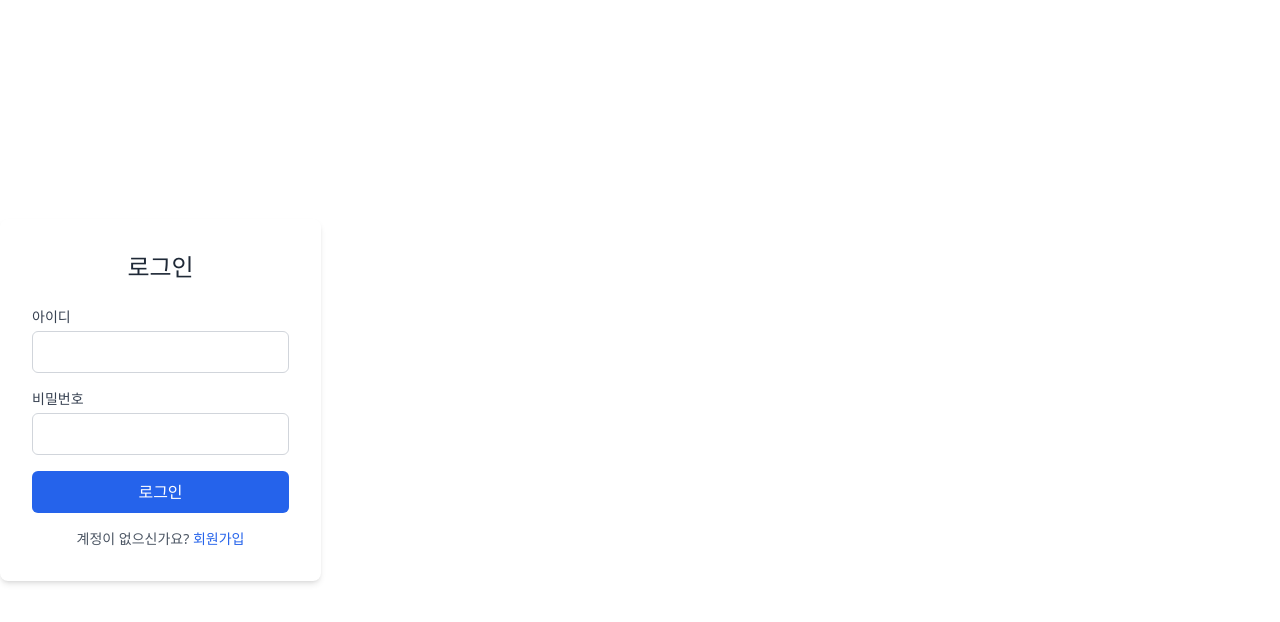
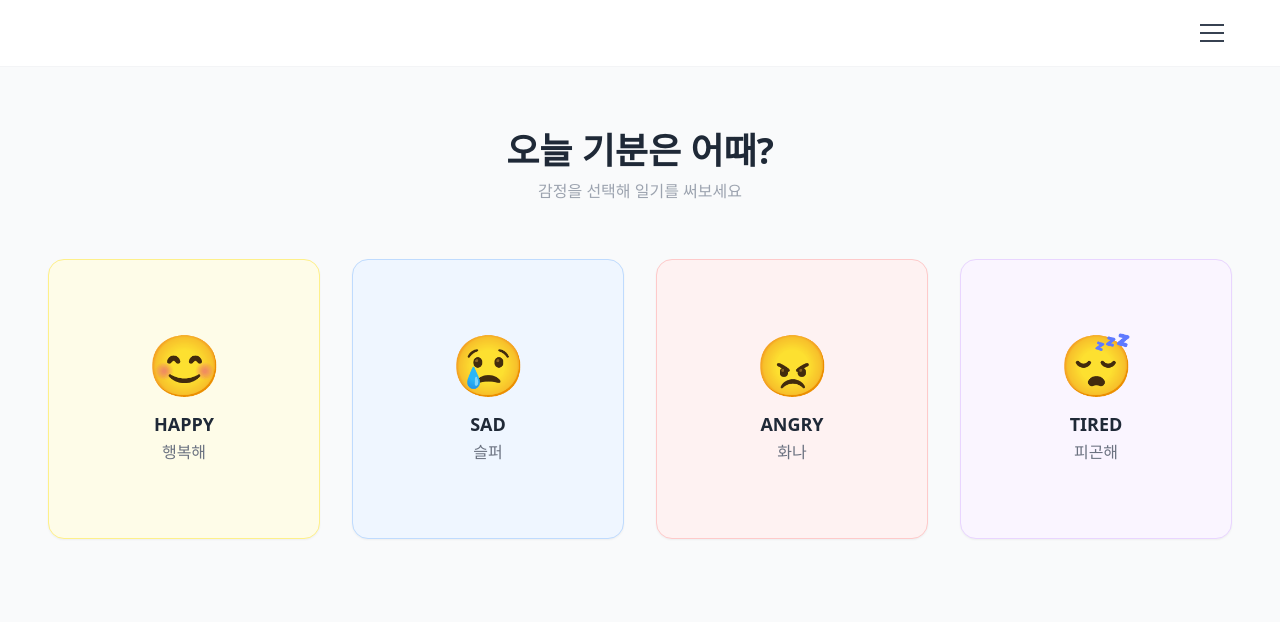
Before and after one commit to Leeeydia/diary-frontend, a React app: page / in a window 1280 px wide. Before the commit this address led to /login. Shown: the top 622 px of the page. Built offline with nearby package versions, Linux system fonts and the light colour scheme; no server answers; the HTML template or start-up script is replaced by a standard one.

Commit message:
feat: 메인화면 및 감정카드 클릭 구조 구현

```diff
--- /dev/null
+++ b/src/features/home/components/EmotionCard.tsx
@@ -0,0 +1,28 @@
+import type {EmotionConfig} from '../types/home.types';
+
+interface Props {
+    config: EmotionConfig;
+    onWrite: () => void;
+}
+
+function EmotionCard({config, onWrite}: Props) {
+    return (
+        <div
+            onClick={onWrite}
+            role="button"
+            tabIndex={0}
+            className={`cursor-pointer flex flex-col items-center justify-center p-6 md:p-8 rounded-2xl shadow-sm min-h-[200px] md:min-h-[280px] transition-all duration-200 hover:scale-[1.02] hover:shadow-md ${config.cardStyle}`}
+        >
+      <span className="text-5xl md:text-6xl" role="img" aria-label={config.label}>
+        {config.emoji}
+      </span>
+
+            <div className="text-center mt-4">
+                <p className="text-base md:text-lg font-bold text-gray-800">{config.value}</p>
+                <p className="text-sm md:text-base text-gray-500 mt-0.5">{config.label}</p>
+            </div>
+        </div>
+    );
+}
+
+export default EmotionCard;
--- /dev/null
+++ b/src/features/home/components/HamburgerMenu.tsx
@@ -0,0 +1,53 @@
+import { useState, useRef, useEffect } from 'react';
+import { Link } from 'react-router-dom';
+
+function HamburgerMenu() {
+  const [open, setOpen] = useState(false);
+  const menuRef = useRef<HTMLDivElement>(null);
+
+  useEffect(() => {
+    const handleClickOutside = (e: MouseEvent) => {
+      if (menuRef.current && !menuRef.current.contains(e.target as Node)) {
+        setOpen(false);
+      }
+    };
+    document.addEventListener('mousedown', handleClickOutside);
+    return () => document.removeEventListener('mousedown', handleClickOutside);
+  }, []);
+
+  return (
+    <div className="relative" ref={menuRef}>
+      <button
+        onClick={() => setOpen((prev) => !prev)}
+        className="flex flex-col gap-1.5 p-2 rounded-md hover:bg-gray-100 transition-colors"
+        aria-label="메뉴 열기"
+        aria-expanded={open}
+      >
+        <span className="block w-6 h-0.5 bg-gray-700" />
+        <span className="block w-6 h-0.5 bg-gray-700" />
+        <span className="block w-6 h-0.5 bg-gray-700" />
+      </button>
+
+      {open && (
+        <div className="absolute right-0 mt-2 w-40 bg-white rounded-xl shadow-lg border border-gray-100 overflow-hidden z-50">
+          <Link
+            to="/login"
+            className="block px-4 py-3 text-sm text-gray-700 hover:bg-gray-50 transition-colors"
+            onClick={() => setOpen(false)}
+          >
+            로그인
+          </Link>
+          <Link
+            to="/support"
+            className="block px-4 py-3 text-sm text-gray-700 hover:bg-gray-50 transition-colors"
+            onClick={() => setOpen(false)}
+          >
+            고객센터
+          </Link>
+        </div>
+      )}
+    </div>
+  );
+}
+
+export default HamburgerMenu;
--- /dev/null
+++ b/src/features/home/pages/HomePage.tsx
@@ -0,0 +1,77 @@
+import { useNavigate } from 'react-router-dom';
+import type { Emotion, EmotionConfig } from '../types/home.types';
+import EmotionCard from '../components/EmotionCard';
+import HamburgerMenu from '../components/HamburgerMenu';
+
+const EMOTIONS: EmotionConfig[] = [
+  {
+    value: 'HAPPY',
+    label: '행복해',
+    emoji: '😊',
+    cardStyle: 'bg-yellow-50 border border-yellow-200',
+    buttonStyle: 'bg-yellow-400 hover:bg-yellow-500',
+  },
+  {
+    value: 'SAD',
+    label: '슬퍼',
+    emoji: '😢',
+    cardStyle: 'bg-blue-50 border border-blue-200',
+    buttonStyle: 'bg-blue-400 hover:bg-blue-500',
+  },
+  {
+    value: 'ANGRY',
+    label: '화나',
+    emoji: '😠',
+    cardStyle: 'bg-red-50 border border-red-200',
+    buttonStyle: 'bg-red-400 hover:bg-red-500',
+  },
+  {
+    value: 'TIRED',
+    label: '피곤해',
+    emoji: '😴',
+    cardStyle: 'bg-purple-50 border border-purple-200',
+    buttonStyle: 'bg-purple-400 hover:bg-purple-500',
+  },
+];
+
+function HomePage() {
+  const navigate = useNavigate();
+
+  const handleWrite = (emotion: Emotion) => {
+    const token = localStorage.getItem('accessToken');
+    if (!token) {
+      alert('로그인이 필요합니다.');
+      return;
+    }
+    navigate(`/write?emotion=${emotion}`);
+  };
+
+  return (
+    <div className="min-h-screen bg-gray-50">
+      <header className="w-full border-b border-gray-100 bg-white">
+        <div className="mx-auto max-w-screen-xl px-4 sm:px-6 lg:px-12 py-4 flex justify-end">
+          <HamburgerMenu />
+        </div>
+      </header>
+
+      <main className="mx-auto max-w-7xl px-4 sm:px-6 lg:px-12 pt-16 pb-24">
+        <div className="flex flex-col items-center mb-14">
+          <h1 className="text-3xl md:text-4xl font-bold text-gray-800 mb-2">오늘 기분은 어때?</h1>
+          <p className="text-sm md:text-base text-gray-400">감정을 선택해 일기를 써보세요</p>
+        </div>
+
+        <div className="grid grid-cols-2 md:grid-cols-4 gap-5 lg:gap-8">
+          {EMOTIONS.map((config) => (
+            <EmotionCard
+              key={config.value}
+              config={config}
+              onWrite={() => handleWrite(config.value)}
+            />
+          ))}
+        </div>
+      </main>
+    </div>
+  );
+}
+
+export default HomePage;
--- a/src/index.css
+++ b/src/index.css
@@ -1,73 +1,3 @@
 @tailwind base;
 @tailwind components;
 @tailwind utilities;
-
-
-:root {
-  font-family: system-ui, Avenir, Helvetica, Arial, sans-serif;
-  line-height: 1.5;
-  font-weight: 400;
-
-  color-scheme: light dark;
-  color: rgba(255, 255, 255, 0.87);
-  background-color: #242424;
-
-  font-synthesis: none;
-  text-rendering: optimizeLegibility;
-  -webkit-font-smoothing: antialiased;
-  -moz-osx-font-smoothing: grayscale;
-}
-
-a {
-  font-weight: 500;
-  color: #646cff;
-  text-decoration: inherit;
-}
-a:hover {
-  color: #535bf2;
-}
-
-body {
-  margin: 0;
-  display: flex;
-  place-items: center;
-  min-width: 320px;
-  min-height: 100vh;
-}
-
-h1 {
-  font-size: 3.2em;
-  line-height: 1.1;
-}
-
-button {
-  border-radius: 8px;
-  border: 1px solid transparent;
-  padding: 0.6em 1.2em;
-  font-size: 1em;
-  font-weight: 500;
-  font-family: inherit;
-  background-color: #1a1a1a;
-  cursor: pointer;
-  transition: border-color 0.25s;
-}
-button:hover {
-  border-color: #646cff;
-}
-button:focus,
-button:focus-visible {
-  outline: 4px auto -webkit-focus-ring-color;
-}
-
-@media (prefers-color-scheme: light) {
-  :root {
-    color: #213547;
-    background-color: #ffffff;
-  }
-  a:hover {
-    color: #747bff;
-  }
-  button {
-    background-color: #f9f9f9;
-  }
-}
--- a/src/router/index.tsx
+++ b/src/router/index.tsx
@@ -1,4 +1,6 @@
-import { createBrowserRouter, Navigate } from 'react-router-dom';
+import { createBrowserRouter } from 'react-router-dom';
+
+import HomePage from '../features/home/pages/HomePage';
 
 import LoginPage from '../features/auth/pages/LoginPage';
 import RegisterPage from '../features/auth/pages/RegisterPage';
@@ -13,7 +15,7 @@ import ProfilePage from '../features/member/pages/ProfilePage';
 
 const router = createBrowserRouter([
   // 기본 진입점
-  { path: '/', element: <Navigate to="/login" replace /> },
+  { path: '/', element: <HomePage /> },
 
   // auth
   { path: '/login', element: <LoginPage /> },
```
Also changed, not shown: src/features/home/types/home.types.ts (added, +9 -0 lines).
